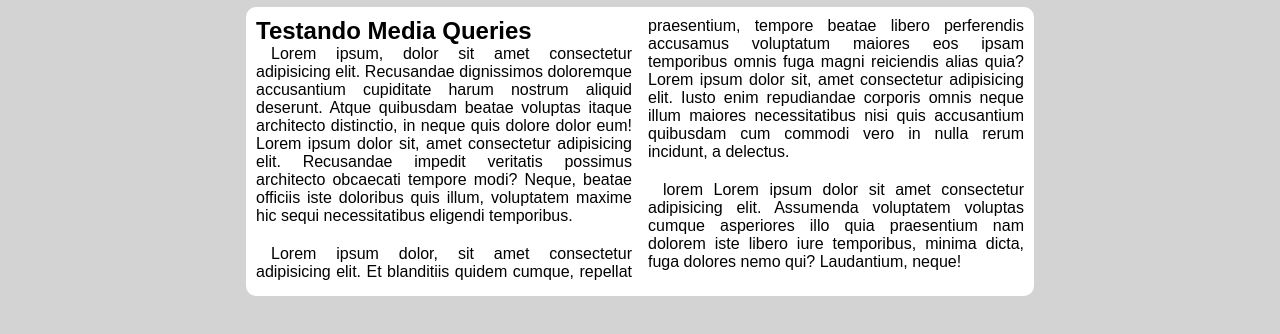
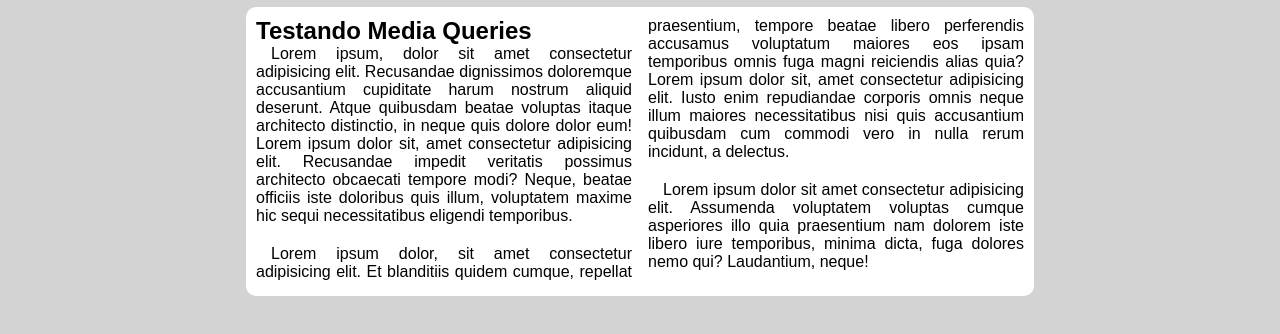
Before and after one commit to Luiz-Louberty/mq005, a plain HTML site: page index.html in a window 1280 px wide. Shown: the part 100-434 px from the top of the page. Drawn offline with nearby package versions, Linux system fonts and the light colour scheme.

Commit message:
finalizacao mq005

```diff
--- a/index.html
+++ b/index.html
@@ -32,7 +32,7 @@
             <h2>Testando Media Queries</h2>
             <p>Lorem ipsum, dolor sit amet consectetur adipisicing elit. Recusandae dignissimos doloremque accusantium cupiditate harum nostrum aliquid deserunt. Atque quibusdam beatae voluptas itaque architecto distinctio, in neque quis dolore dolor eum! Lorem ipsum dolor sit, amet consectetur adipisicing elit. Recusandae impedit veritatis possimus architecto obcaecati tempore modi? Neque, beatae officiis iste doloribus quis illum, voluptatem maxime hic sequi necessitatibus eligendi temporibus.</p>
             <p>Lorem ipsum dolor, sit amet consectetur adipisicing elit. Et blanditiis quidem cumque, repellat praesentium, tempore beatae libero perferendis accusamus voluptatum maiores eos ipsam temporibus omnis fuga magni reiciendis alias quia? Lorem ipsum dolor sit, amet consectetur adipisicing elit. Iusto enim repudiandae corporis omnis neque illum maiores necessitatibus nisi quis accusantium quibusdam cum commodi vero in nulla rerum incidunt, a delectus.</p>
-            <p>lorem Lorem ipsum dolor sit amet consectetur adipisicing elit. Assumenda voluptatem voluptas cumque asperiores illo quia praesentium nam dolorem iste libero iure temporibus, minima dicta, fuga dolores nemo qui? Laudantium, neque!</p>
+            <p>Lorem ipsum dolor sit amet consectetur adipisicing elit. Assumenda voluptatem voluptas cumque asperiores illo quia praesentium nam dolorem iste libero iure temporibus, minima dicta, fuga dolores nemo qui? Laudantium, neque!</p>
         </article>
     </main>
     <script>
```
